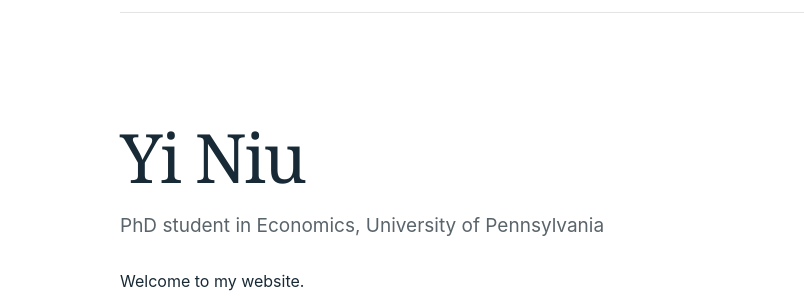
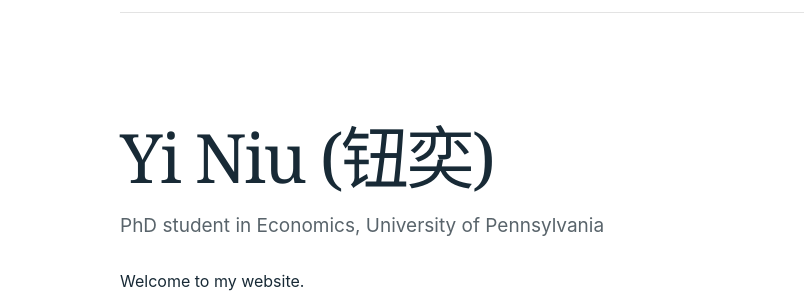
Before and after one commit to YiNiu-bot/yiniu-bot.github.io, a plain HTML site: page index.html in a window 1280 px wide. Shown: the part 105-412 px from the top of the page, 0-804 px from the left. Drawn offline with Linux system fonts and the light colour scheme.

Commit message:
Add Chinese name to homepage heading

```diff
--- a/index.html
+++ b/index.html
@@ -15,7 +15,7 @@
   </header>
   <main id="main">
     <section class="intro" id="about" aria-labelledby="name">
-      <div class="intro-copy"><h1 id="name">Yi Niu</h1><p class="position">PhD student in Economics, University of Pennsylvania</p><p class="bio">Welcome to my website.</p><p class="bio">My research interests include causal inference, networks, machine learning methods, and applied econometrics.</p><a class="text-link" href="#research">Explore my research <span aria-hidden="true">↗</span></a></div>
+      <div class="intro-copy"><h1 id="name">Yi Niu <span lang="zh-Hans">(钮奕)</span></h1><p class="position">PhD student in Economics, University of Pennsylvania</p><p class="bio">Welcome to my website.</p><p class="bio">My research interests include causal inference, networks, machine learning methods, and applied econometrics.</p><a class="text-link" href="#research">Explore my research <span aria-hidden="true">↗</span></a></div>
       <div class="portrait"><img src="./team_portrait_3.png" alt="Portrait of Yi Niu" width="1254" height="1254"></div>
     </section>
     <section class="section" id="research" aria-labelledby="research-heading">
```
